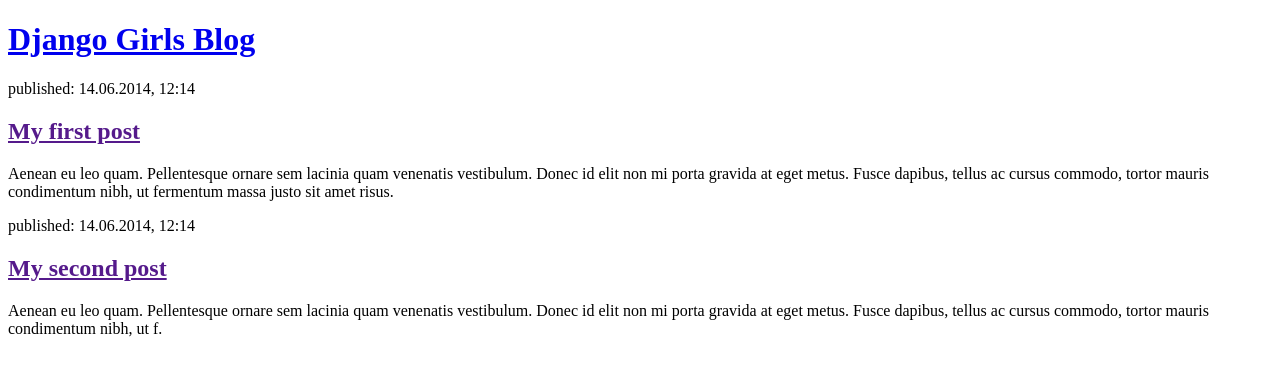
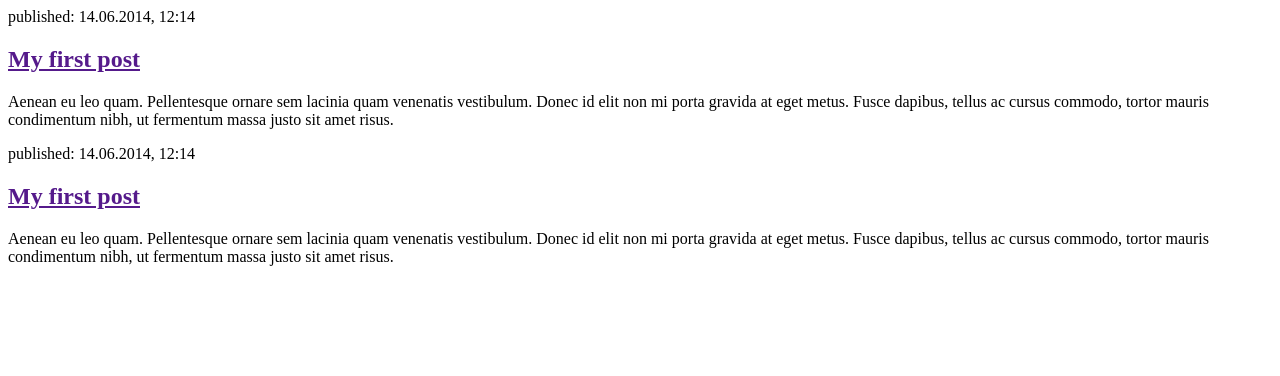
Before and after one commit to kamila-12/my-first-blog, a Django app: template blog/templates/blog/post_list.html in a window 1280 px wide. Shown: the top 376 px of the page. Run offline with Django 3.2, Linux system fonts and the light colour scheme; the template is opened without the code that fills it: values that come from a table or form of the project are taken from there, others are empty; data comes from the database, SQL or seed files in the repository; both versions use the stored data as it was after the commit.

Commit message:
Modified templates to display posts from database.

```diff
--- a/blog/templates/blog/post_list.html
+++ b/blog/templates/blog/post_list.html
@@ -3,21 +3,11 @@
     <head>
         <title>Django Girls blog</title>
     </head>
-    <body>
-        <header>
-            <h1><a href="/">Django Girls Blog</a></h1>
-        </header>
+    {% for post in posts %}
 
         <article>
             <time>published: 14.06.2014, 12:14</time>
             <h2><a href="">My first post</a></h2>
             <p>Aenean eu leo quam. Pellentesque ornare sem lacinia quam venenatis vestibulum. Donec id elit non mi porta gravida at eget metus. Fusce dapibus, tellus ac cursus commodo, tortor mauris condimentum nibh, ut fermentum massa justo sit amet risus.</p>
         </article>
-
-        <article>
-            <time>published: 14.06.2014, 12:14</time>
-            <h2><a href="">My second post</a></h2>
-            <p>Aenean eu leo quam. Pellentesque ornare sem lacinia quam venenatis vestibulum. Donec id elit non mi porta gravida at eget metus. Fusce dapibus, tellus ac cursus commodo, tortor mauris condimentum nibh, ut f.</p>
-        </article>
-    </body>
-</html>
+    {% endfor %}
--- a/blog/views.py
+++ b/blog/views.py
@@ -1,7 +1,9 @@
 from django.shortcuts import render
-
+from .models import Post
+from django.utils import timezone
 
 
 # Create your views here.
 def post_list(request):
+    posts = Post.objects.filter(published_date__lte=timezone.now()).order_by('published_date')
     return render(request, 'blog/post_list.html', {})
```
Also changed, not shown: db.sqlite3.
